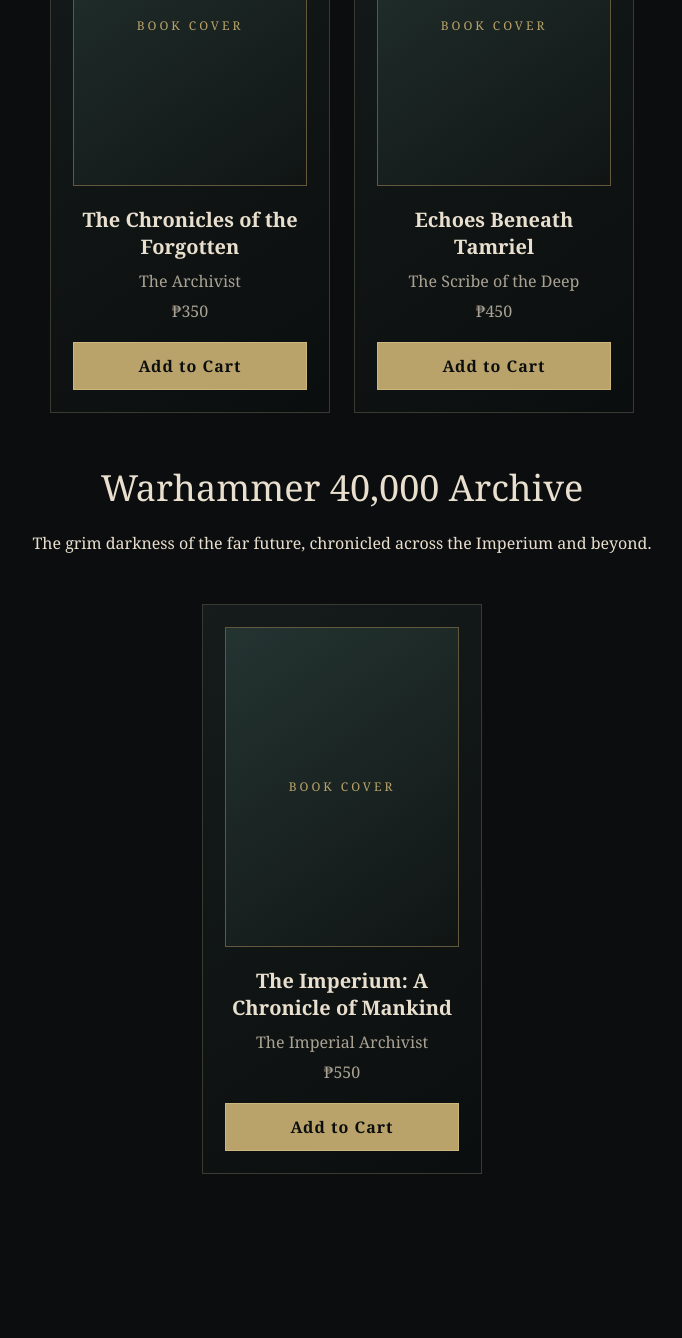
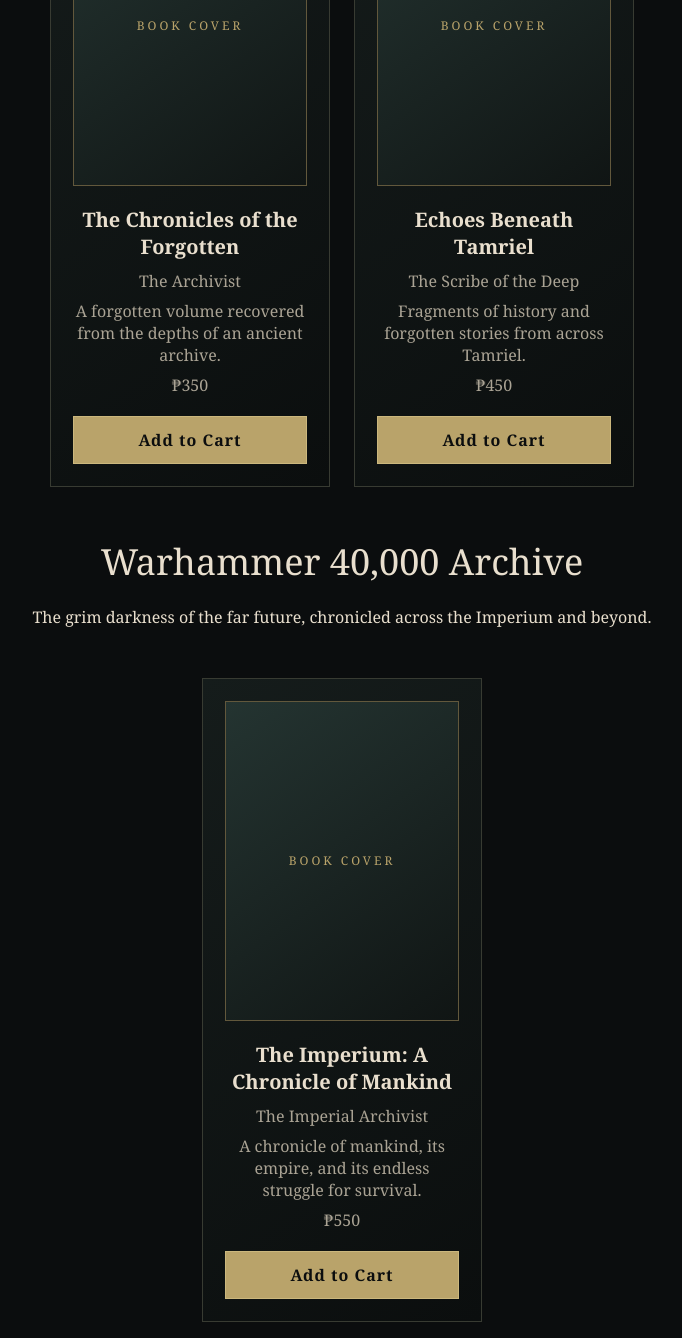
Before and after one commit to ragraystar-web/the-forgotten-depths, a React app in the folder frontend/: page / in a window 1280 px wide. Shown: the part 1506-2844 px from the top of the page, without its empty margins (298-980 px from the left). Before the commit the page ends 2810 px from the top, so only its background shows below. Built offline with nearby package versions, Linux system fonts and the light colour scheme; the HTML template or start-up script is replaced by a standard one.

Commit message:
Display book descriptions in catalog

```diff
--- a/frontend/src/App.jsx
+++ b/frontend/src/App.jsx
@@ -169,6 +169,7 @@ function App() {
 
         <h3>{book.title}</h3>
         <p>{book.author}</p>
+        <p>{book.description}</p>
         <p>₱{book.price.toLocaleString('en-PH')}</p>
 
         <button
@@ -196,6 +197,7 @@ function App() {
 
         <h3>{book.title}</h3>
         <p>{book.author}</p>
+        <p>{book.description}</p>
         <p>₱{book.price.toLocaleString('en-PH')}</p>
 
         <button
```
